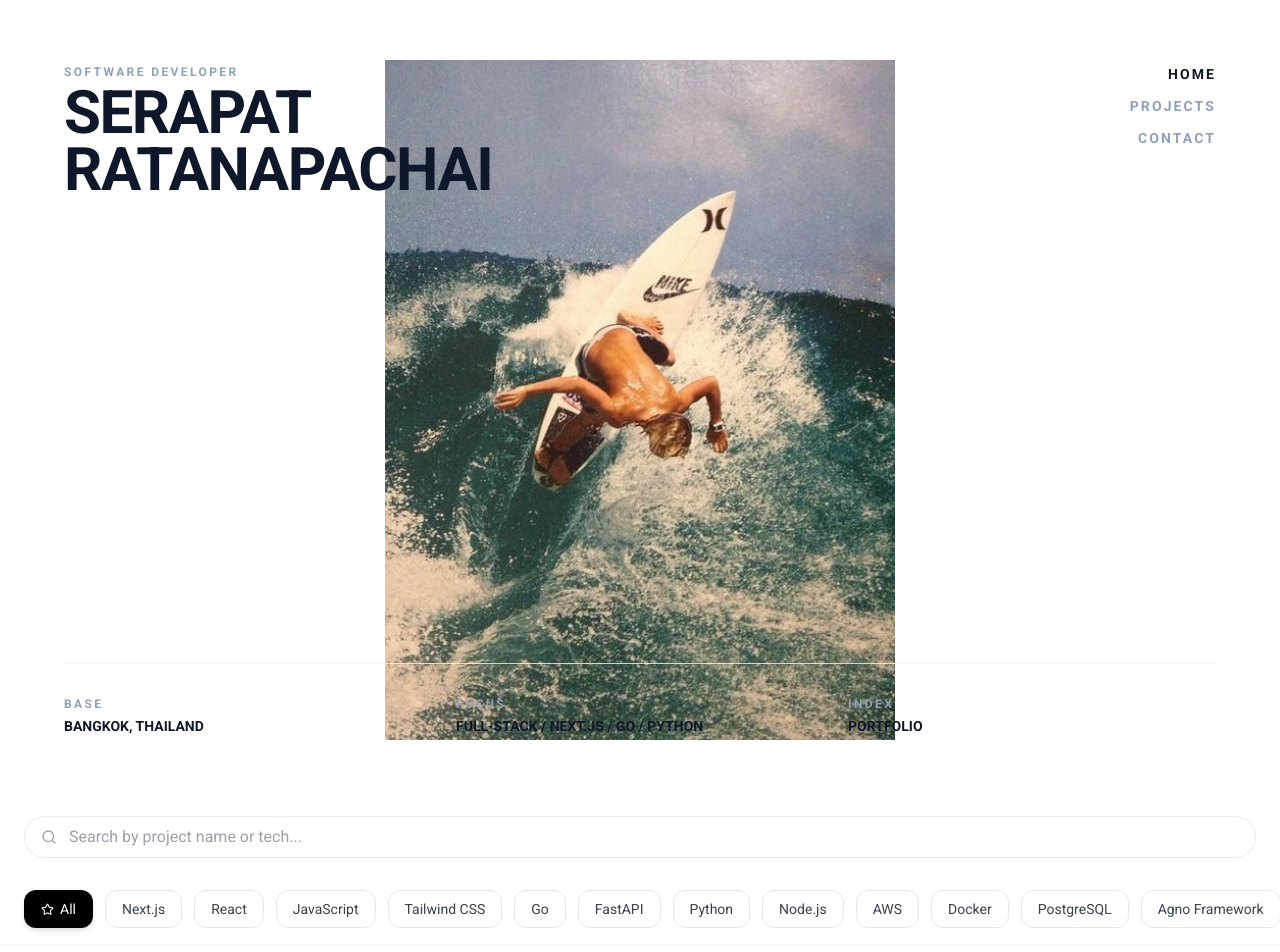
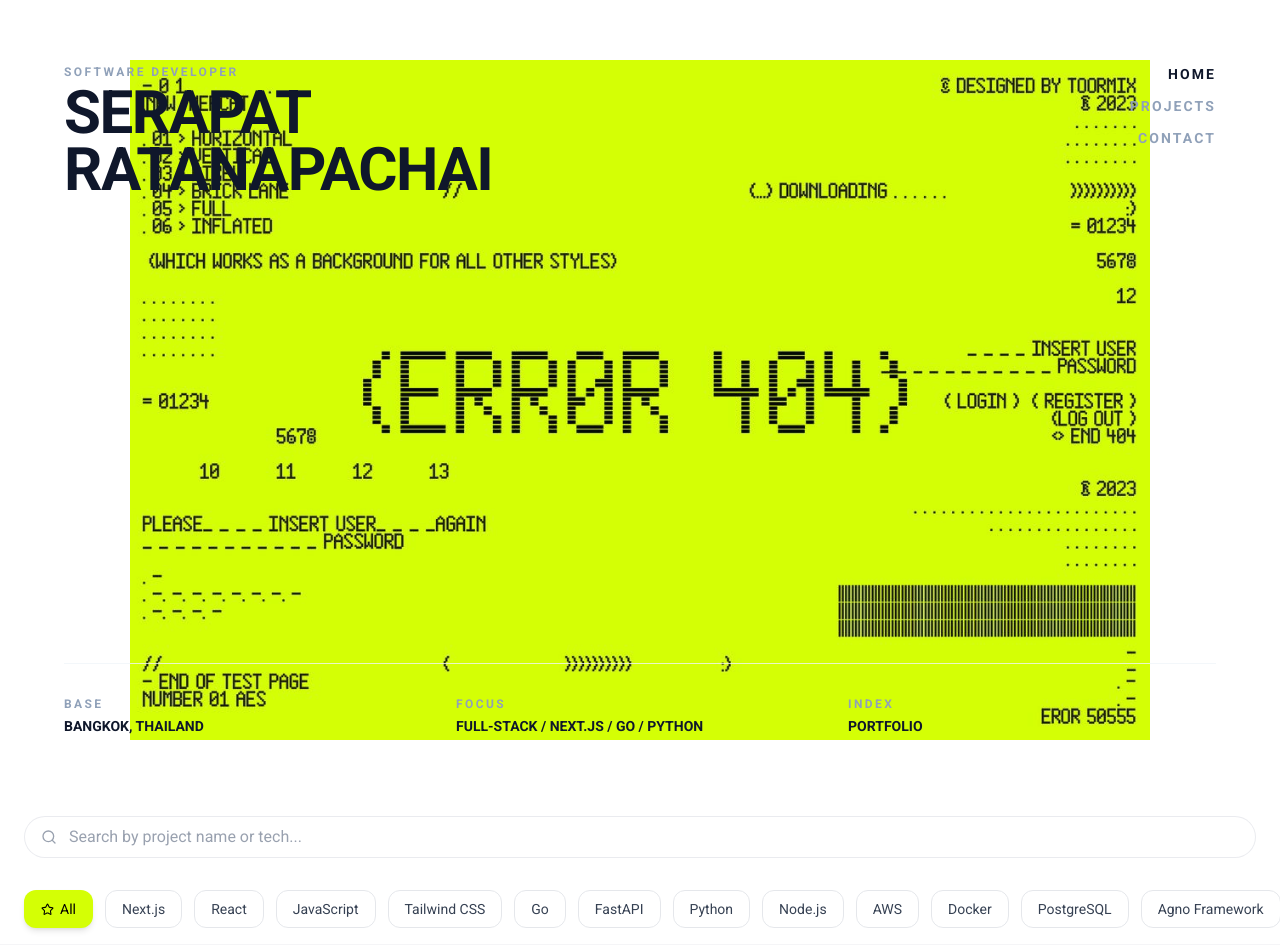
Before and after one commit to pp811010/profile_serapat, a Next.js app: page / in a window 1280 px wide. Shown: the top 952 px of the page. Built offline with nearby package versions, Linux system fonts and the light colour scheme; a web font is replaced by a local one.

Commit message:
change text in summary

```diff
--- a/app/projects/[id]/page.tsx
+++ b/app/projects/[id]/page.tsx
@@ -141,7 +141,7 @@ export default async function ProjectDetailPage({ params }: { params: Promise<{
 
 
         <div className="mb-10">
-          <h2 className="text-lg font-bold text-gray-900 mb-3">เกี่ยวกับโปรเจกต์</h2>
+          <h2 className="text-lg font-bold text-gray-900 mb-3">Summary</h2>
           {project.description.slice(0, 2).map((para: string, index: number) => (
             <p key={index} className="text-sm text-muted leading-relaxed mb-3">
               {para}
--- a/components/sections/Hero.tsx
+++ b/components/sections/Hero.tsx
@@ -400,7 +400,7 @@ export default function Hero() {
           <button
             onClick={() => setActiveTag("All")}
             className={`flex cursor-pointer items-center gap-1.5 whitespace-nowrap rounded-xl border px-4 py-2 text-sm transition-all duration-200 ${activeTag === "All"
-              ? "bg-black text-white border-transparent shadow-md"
+              ? "bg-[#d4ff05] text-black border-transparent shadow-md"
               : "bg-white/40 backdrop-blur-sm border-gray-200 text-gray-700 hover:bg-white/90 hover:border-gray-300 hover:text-gray-900"
               }`}
           >
@@ -414,7 +414,7 @@ export default function Hero() {
                 key={tech}
                 onClick={() => setActiveTag(tech)}
                 className={`whitespace-nowrap rounded-xl border px-4 py-2 text-sm cursor-pointer transition-all duration-200 ${active
-                  ? "bg-red-700 text-white border-transparent shadow-md "
+                  ? "bg-[#d4ff05] text-black border-transparent shadow-md "
                   : "bg-white/40 backdrop-blur-sm border-gray-200 text-gray-700 hover:bg-white/90 hover:border-gray-300 hover:text-gray-900"
                   }`}
               >
```
Also changed, not shown: public/surf.jpg.
